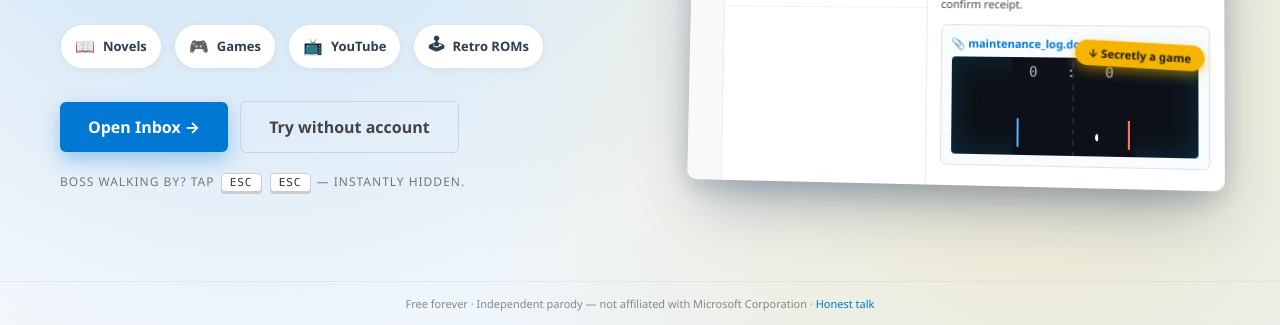
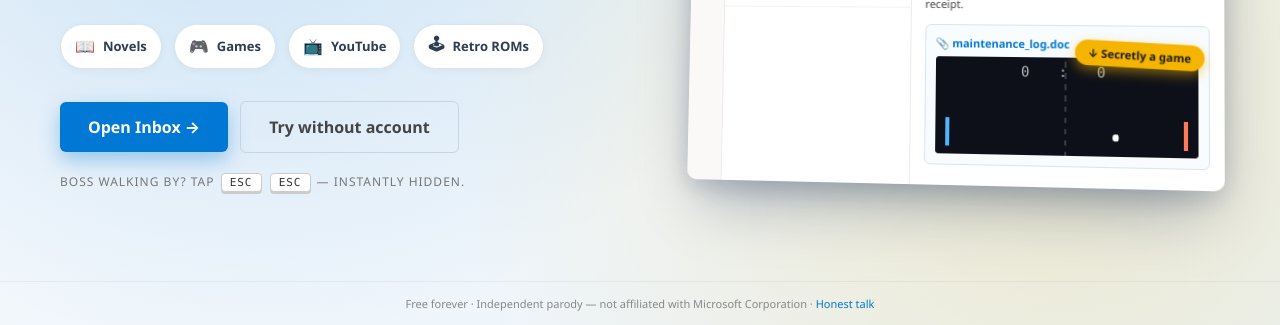
Before and after one commit to Sanforing/Overlook-Mail, a plain HTML site: page index.html in a window 1280 px wide. Shown: the part 475-800 px from the top of the page. Drawn offline with Linux system fonts and the light colour scheme.

Commit message:
landing: constrain attachment box to fixed 280px width

```diff
--- a/index.html
+++ b/index.html
@@ -184,8 +184,10 @@
     .mock-reader-sub { font-size: 14px; font-weight: 600; margin-bottom: 6px; }
     .mock-reader-meta { font-size: 10px; color: #888; margin-bottom: 12px; }
     .mock-attach {
+      display: inline-block; /* shrink to content */
       border: 1px solid #d8e4ee; border-radius: 6px;
       padding: 10px; background: #f8fcff;
+      width: 280px; /* compact card, not full-width */
     }
     .mock-attach-title {
       font-size: 11px; font-weight: 600; color: #0078d4; margin-bottom: 6px;
@@ -198,7 +200,7 @@
     }
     .mock-attach-game canvas {
       display: block;
-      width: 50%; height: 100%;
+      width: 100%; height: 100%; /* fill the fixed-width card */
       image-rendering: pixelated;
     }
     .pong-score {
@@ -226,7 +228,7 @@
     }
 
     /* "Secretly a game" pill on the attachment */
-    .mock-attach-game-wrap { position: relative; }
+    .mock-attach-game-wrap { position: relative; width: 100%; }
     .attach-secret-tag {
       position: absolute;
       top: -14px; right: -6px;
```
